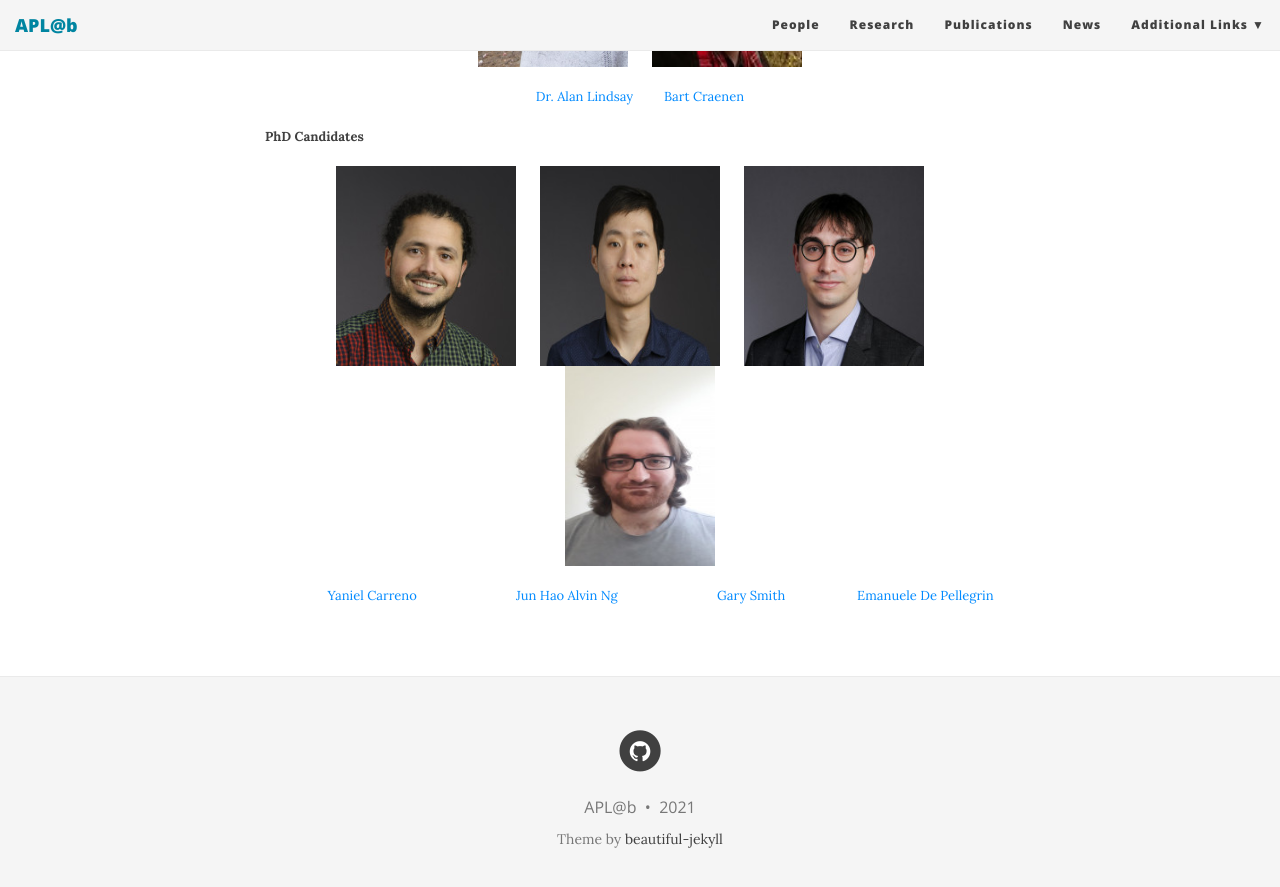
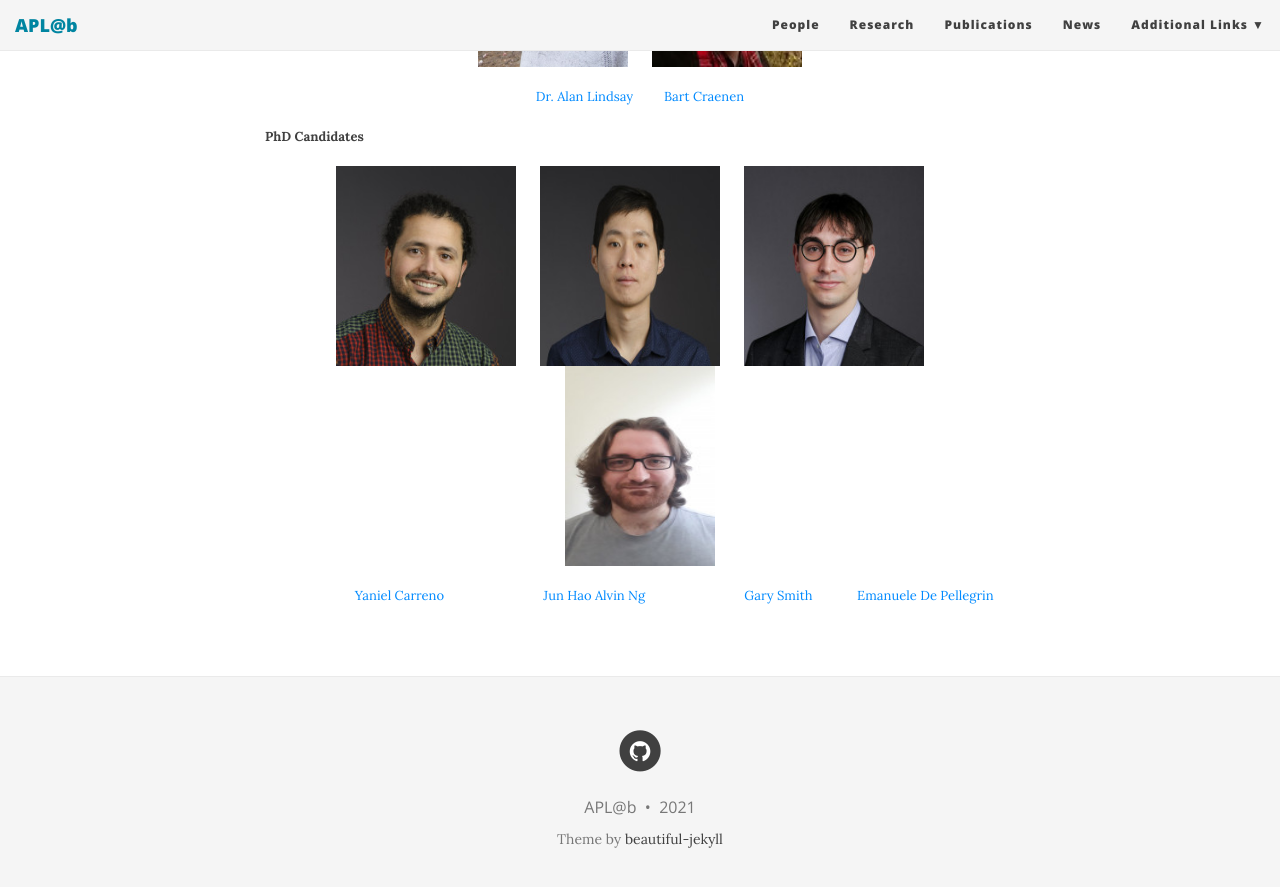
Before and after one commit to aplab2020/aplab2020.github.io, a Jekyll site: the page built from people.md, in a window 1280 px wide and 900 px high, scrolled down 705 px. Shown: the top 887 px of the window. Built offline with Jekyll 4.4.1, drawn with Linux system fonts in a browser that asks for light colours; nearby versions of some CDN libraries.

Commit message:
Update people.md

```diff
--- a/people.md
+++ b/people.md
@@ -26,9 +26,9 @@ show-avatar: false
 
 <p align="center"> <img src="/img/yaniel.jpg" align="center" width="180" height="200"> &nbsp;  &nbsp; &nbsp; <img src="/img/alvin.jpg" align="center" width="180" height="200">  &nbsp;  &nbsp; &nbsp; <img src="/img/gary.jpg" align="center" width="180" height="200"> &nbsp;  &nbsp; &nbsp; <img src="/img/emanuelle.jpeg" align="center" width="150" height="200"></p>
 
- <p align="center"> &nbsp;  &nbsp; &nbsp; &nbsp;  &nbsp; &nbsp; <a href="https://www.edinburgh-robotics.org/students/yaniel-carreno" style="float: &nbsp; &nbsp; &nbsp; &nbsp;">Yaniel Carreno</a>      &nbsp; &nbsp; &nbsp; &nbsp; &nbsp; &nbsp; &nbsp; &nbsp; &nbsp; &nbsp; &nbsp; &nbsp; &nbsp; &nbsp;
+ <p align="center"> &nbsp;  &nbsp; &nbsp; &nbsp;  &nbsp; &nbsp; &nbsp;  &nbsp; &nbsp; &nbsp; <a href="https://www.edinburgh-robotics.org/students/yaniel-carreno" style="float: &nbsp; &nbsp; &nbsp; &nbsp;">Yaniel Carreno</a>      &nbsp; &nbsp; &nbsp; &nbsp; &nbsp; &nbsp; &nbsp; &nbsp; &nbsp; &nbsp; &nbsp; &nbsp; &nbsp; &nbsp;
                    <a href="https://www.edinburgh-robotics.org/students/jun-hao-alvin-ng" style="float: ;">Jun Hao Alvin Ng</a> &nbsp; &nbsp; &nbsp; &nbsp; &nbsp; &nbsp;  &nbsp; &nbsp; &nbsp; &nbsp;  &nbsp; &nbsp; &nbsp; &nbsp;
-                   <a href="https://www.edinburgh-robotics.org/students/gary-smith" style="float: ;">Gary Smith</a> &nbsp; &nbsp; &nbsp; &nbsp; &nbsp; &nbsp; &nbsp; &nbsp; &nbsp; &nbsp;
+                   <a href="https://www.edinburgh-robotics.org/students/gary-smith" style="float: ;">Gary Smith</a> &nbsp; &nbsp; &nbsp; &nbsp; &nbsp; &nbsp;
                    <a href="https://www.edinburgh-robotics.org/students/emanuele-de-pellegrin-cohort-student-representative" style="float: ;">Emanuele De Pellegrin</a>
 
 </p>
```
